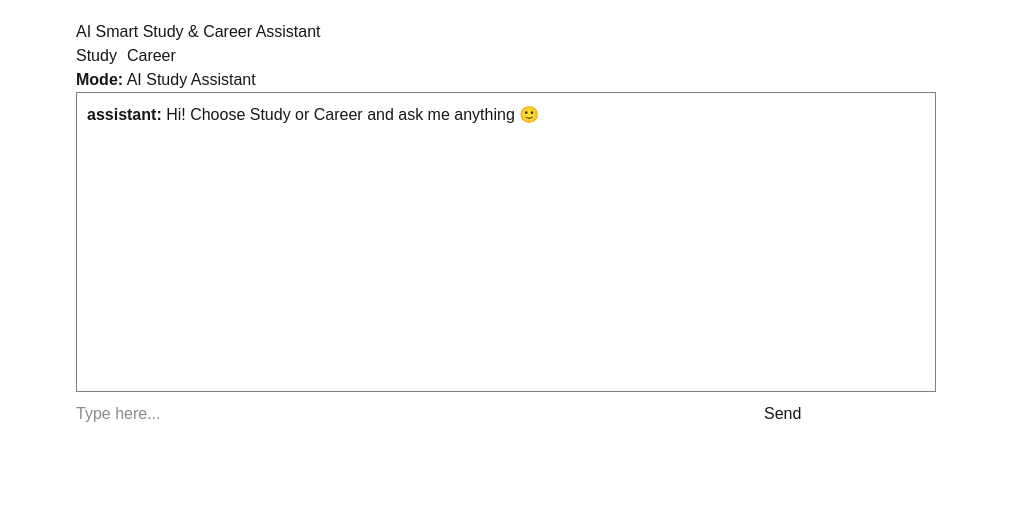
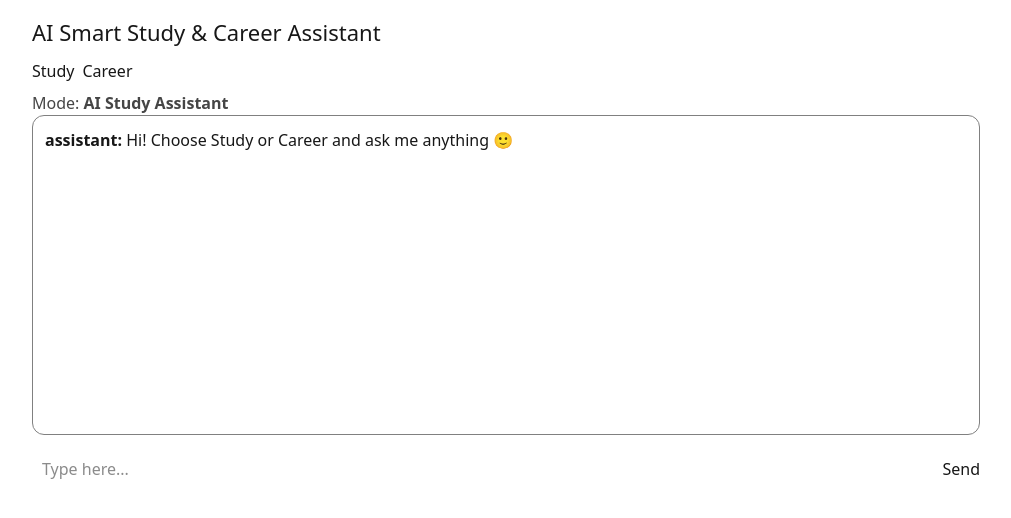
Before and after one commit to ariyannelay/ai-smart-assistant, a Next.js app: page / in a window 1280 px wide. Shown: the top 518 px of the page, without its empty margins (134-1145 px from the left). Built offline with nearby package versions, Linux system fonts and the light colour scheme.

Commit message:
Fix TS role type for Vercel build

```diff
--- a/app/page.tsx
+++ b/app/page.tsx
@@ -1,20 +1,14 @@
 "use client";
 import { useMemo, useState } from "react";
 
+type Role = "user" | "assistant";
 type Mode = "study" | "career";
-type Msg = { role: "user" | "assistant"; content: string };
+type Msg = { role: Role; content: string };
 
 function systemPrompt(mode: Mode) {
-  if (mode === "study") {
-    return `
-You are an AI Study Assistant.
-Explain topics simply, give short notes, create 5 MCQ with answers, and a revision summary.
-`;
-  }
-  return `
-You are an AI Career & Major Recommendation Assistant.
-Ask questions first, then recommend majors, careers, skills, and a 30-day plan.
-`;
+  return mode === "study"
+    ? `You are an AI Study Assistant. Explain simply, give notes, 5 MCQ with answers, and a revision summary.`
+    : `You are an AI Career & Major Recommendation Assistant. Ask questions first, then recommend majors, careers, skills roadmap, and a 30-day plan.`;
 }
 
 export default function Home() {
@@ -31,13 +25,15 @@ export default function Home() {
   );
 
   async function send() {
-    if (!input.trim()) return;
+    const text = input.trim();
+    if (!text || loading) return;
 
-    const newMsgs = [...messages, { role: "user", content: input }];
+    const newMsgs: Msg[] = [...messages, { role: "user", content: text }];
     setMessages(newMsgs);
     setInput("");
     setLoading(true);
 
+    try {
       const res = await fetch("/api/chat", {
         method: "POST",
         headers: { "Content-Type": "application/json" },
@@ -48,36 +44,52 @@ export default function Home() {
         }),
       });
 
-    const data = await res.json();
-    setMessages([...newMsgs, { role: "assistant", content: data.output }]);
+      const data = (await res.json()) as { output?: string };
+      const outText = data?.output ?? "No response";
+
+      setMessages([...newMsgs, { role: "assistant", content: outText }]);
+    } catch (e: any) {
+      setMessages([
+        ...newMsgs,
+        { role: "assistant", content: "Error: " + (e?.message || "Request failed") },
+      ]);
+    } finally {
       setLoading(false);
+    }
   }
 
   return (
-    <div style={{ maxWidth: 900, margin: "auto", padding: 20 }}>
-      <h1>AI Smart Study & Career Assistant</h1>
+    <div style={{ maxWidth: 980, margin: "0 auto", padding: 16, fontFamily: "system-ui" }}>
+      <h1 style={{ margin: 0, fontSize: 22 }}>AI Smart Study & Career Assistant</h1>
 
+      <div style={{ marginTop: 10, display: "flex", gap: 8 }}>
         <button onClick={() => setMode("study")}>Study</button>
-      <button onClick={() => setMode("career")} style={{ marginLeft: 10 }}>
-        Career
-      </button>
-
-      <p><b>Mode:</b> {title}</p>
-
-      <div style={{ border: "1px solid gray", padding: 10, minHeight: 300 }}>
-        {messages.map((m, i) => (
-          <p key={i}><b>{m.role}:</b> {m.content}</p>
-        ))}
-        {loading && <p>Thinking...</p>}
+        <button onClick={() => setMode("career")}>Career</button>
       </div>
 
+      <p style={{ opacity: 0.8, marginTop: 8 }}>
+        Mode: <b>{title}</b>
+      </p>
+
+      <div style={{ border: "1px solid gray", borderRadius: 12, padding: 12, minHeight: 320 }}>
+        {messages.map((m, i) => (
+          <div key={i} style={{ marginBottom: 10 }}>
+            <b>{m.role}:</b> <span style={{ whiteSpace: "pre-wrap" }}>{m.content}</span>
+          </div>
+        ))}
+        {loading && <div>Thinking...</div>}
+      </div>
+
+      <div style={{ display: "flex", gap: 10, marginTop: 12 }}>
         <input
           value={input}
           onChange={(e) => setInput(e.target.value)}
           placeholder="Type here..."
-        style={{ width: "80%", marginTop: 10 }}
+          onKeyDown={(e) => e.key === "Enter" && send()}
+          style={{ flex: 1, padding: 10 }}
         />
         <button onClick={send}>Send</button>
       </div>
+    </div>
   );
 }
```
Lines whose indentation alone changed are shown as unchanged.
